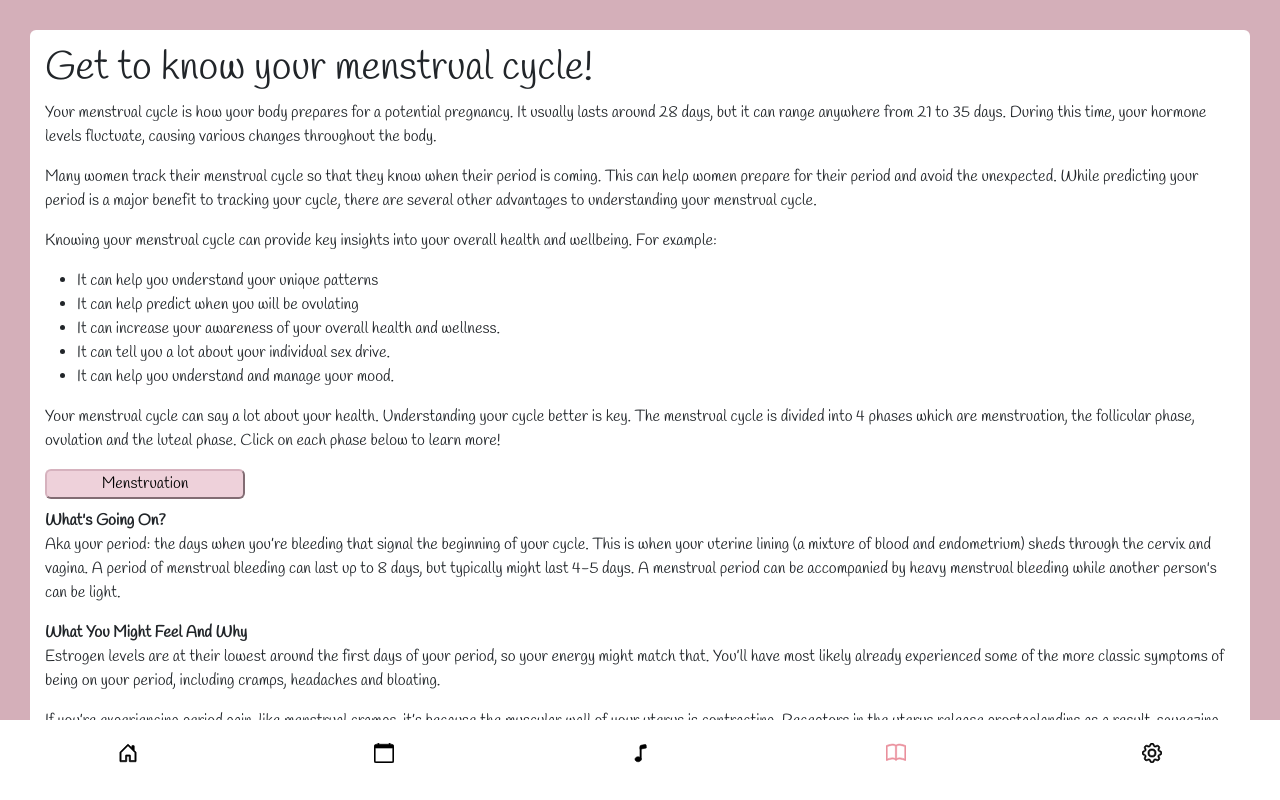
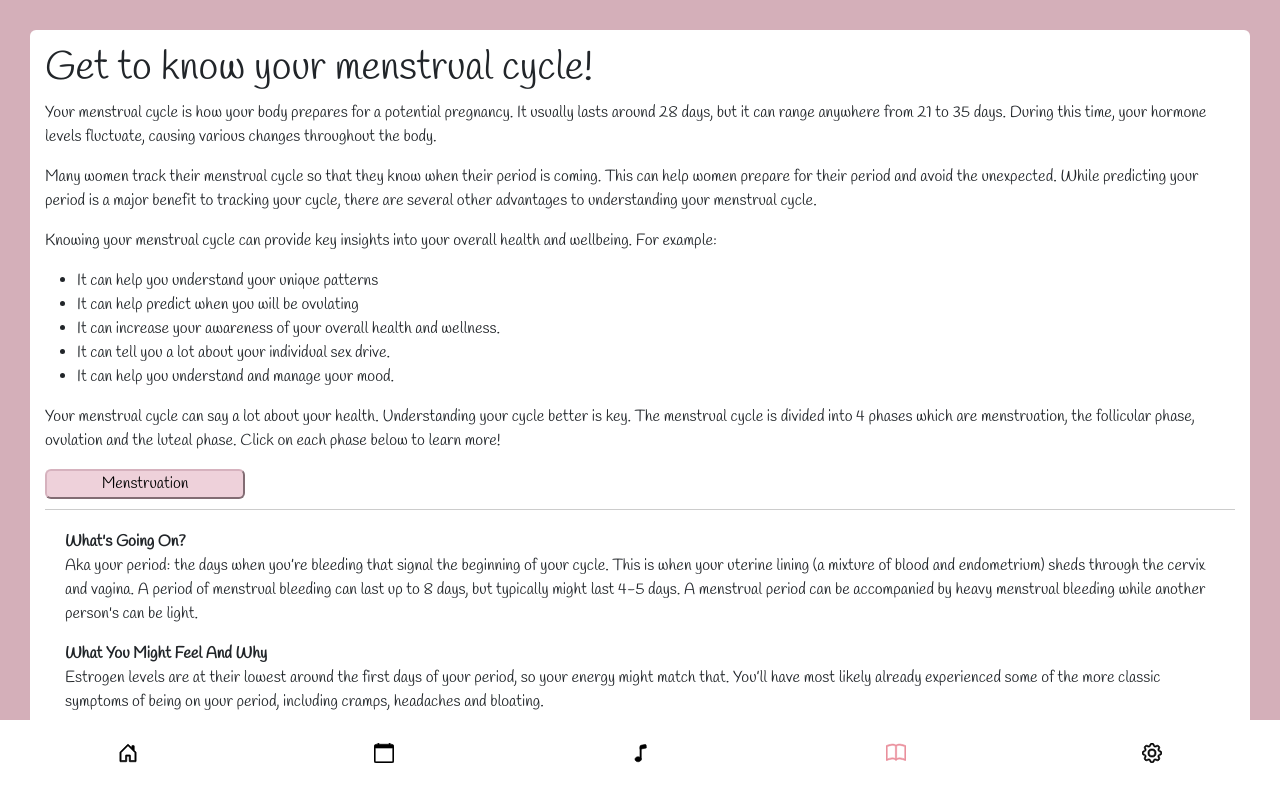
Before and after one commit to paceuniversity/team3spring2024, a React (Create React App) app in the folder moonflo/: page /periodInfo in a window 1280 px wide. Both pictures are taken after a click on the button "Menstruation". Shown: the top 800 px of the page. Built offline with nearby package versions, Linux system fonts and the light colour scheme.

Commit message:
modified accordion componant so that when one section is opened the other one closes

```diff
--- a/moonflo/src/components/Accordion.js
+++ b/moonflo/src/components/Accordion.js
@@ -1,15 +1,15 @@
 import React, { useState } from 'react';
 
 
-const Accordion = ({ title, content }) => {
-  const [isOpen, setIsOpen] = useState(false);
 
+const Accordion = ({ title, content, isOpen, onClick }) => {
   return (
     <div className="accordion">
-      <button onClick={() => setIsOpen(!isOpen)}>{title}</button>
-      {isOpen && <div>{content}</div>}
+      <button onClick={onClick}>{title}</button>
+      {isOpen && <div className="accordion-content">{content}</div>}
     </div>
   );
 };
 
+
 export default Accordion;
--- a/moonflo/src/pages/cycleinfo.js
+++ b/moonflo/src/pages/cycleinfo.js
@@ -1,11 +1,10 @@
 import React from 'react';
+import { useState } from 'react';
 import Accordion from '../components/Accordion.js';
 import Cycle from '../img/Cycle.jpg';
 import Cycle2 from '../img/Cycle2.jpg';
 import Accordions from '../components/Accordion.css';
 import '../cycleinfo.css';
-
-
 
 
 const accordionData = [
@@ -74,6 +73,17 @@ const accordionData = [
 ];
 
 const CycleInfo = () => {
+
+  const [openSection, setOpenSection] = useState(null);
+
+  const openAccordion = index => {
+    if (openSection === index) {
+      setOpenSection(null);
+    } else {
+      setOpenSection(index);
+    }
+  };
+
   return (
 <div id='cycleinfo'>
 
@@ -90,7 +100,7 @@ const CycleInfo = () => {
   </ul>
   <p>Your menstrual cycle can say a lot about your health. Understanding your cycle better is key. The menstrual cycle is divided into 4 phases which are menstruation, the follicular phase, ovulation and the luteal phase. Click on each phase below to learn more!</p>
   {accordionData.map((section, index) => (
-    <Accordion key={index} title={section.title} content={section.content} />
+    <Accordion key={index} title={section.title} content={section.content} isOpen={openSection === index} onClick={() => openAccordion(index)} />
   ))}
 
  </div>
```
